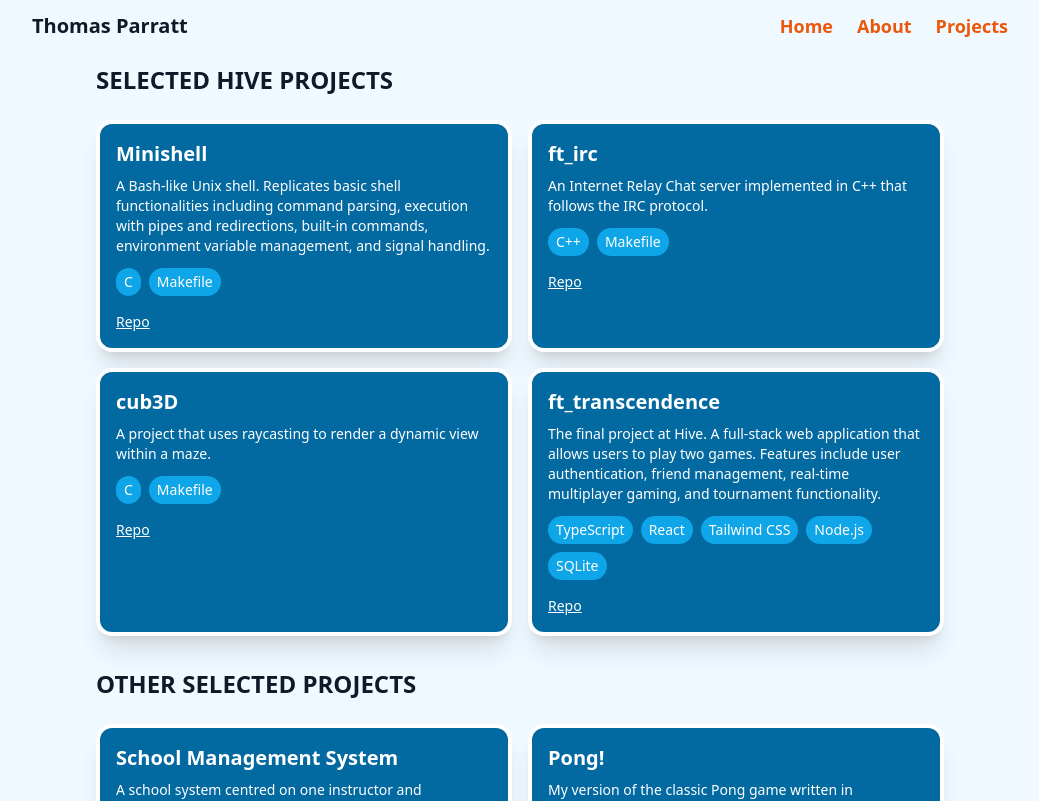
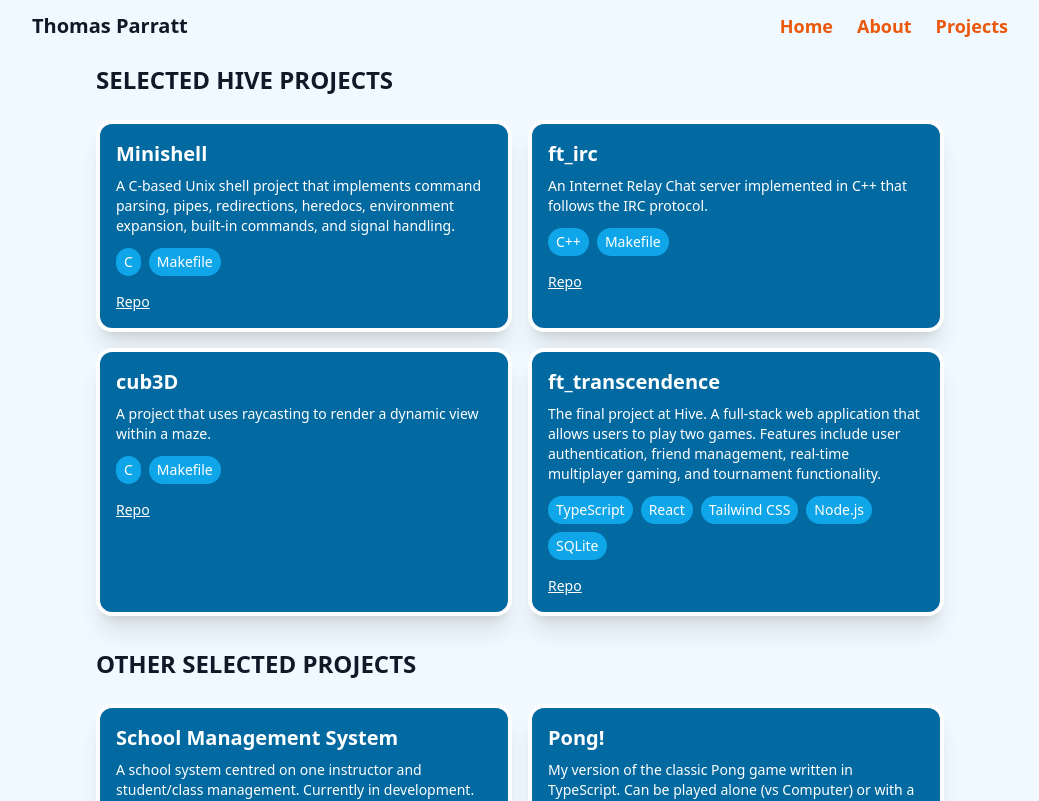
Before and after one commit to ThomasParratt/portfolio, a React (Vite) app: page /#/projects in a window 1280 px wide. Shown: the top 801 px of the page, without its empty margins (120-1159 px from the left). Built offline with nearby package versions, Linux system fonts and the light colour scheme.

Commit message:
updated minishell descriptions

```diff
--- a/src/components/ProjectDetails.jsx
+++ b/src/components/ProjectDetails.jsx
@@ -25,9 +25,8 @@ export default function ProjectDetails() {
                 >
                     <div className="text-orange-600">
                         <h2 className="text-2xl font-extrabold">{p.title}</h2>
-                        <p className="mt-6 font-medium md:text-xl leading-relaxed">
-                            {p.detailed}
-                        </p>
+                        <p className="mt-6 font-medium md:text-xl leading-relaxed">{p.para1}</p>
+                        <p className="mt-6 font-medium md:text-xl leading-relaxed">{p.para2}</p>
                     </div>
                 </article>
             </div>
--- a/src/data/hiveProjects.js
+++ b/src/data/hiveProjects.js
@@ -2,8 +2,9 @@ const hiveProjects = [
     {
         id: 'p1',
         title: 'Minishell',
-        description: 'A Bash-like Unix shell. Replicates basic shell functionalities including command parsing, execution with pipes and redirections, built-in commands, environment variable management, and signal handling.',
-        detailed: 'Minishell is a simplified implementation of a Unix shell written in C. It replicates basic shell functionalities including command parsing, execution with pipes and redirections, built-in commands, environment variable management, and signal handling. This project was developed as part of the 42 school curriculum to deepen understanding of process control, system calls, and memory management in C.',
+        description: 'A C-based Unix shell project that implements command parsing, pipes, redirections, heredocs, environment expansion, built-in commands, and signal handling.',
+        para1: 'Minishell is a from-scratch implementation of a simplified Unix shell written in C. It recreates the core behavior of a real shell, including interactive command input with history, parsing and tokenizing user commands, executing binaries through the system PATH, and managing pipes and redirections. It also supports heredocs, quoted strings, environment-variable expansion, and the $? exit status, while handling built-in commands such as cd, echo, pwd, export, unset, env, and exit. Beyond the visible shell behavior, the project required careful low-level systems work: process management, file descriptor handling, signal control, memory management, and terminal behavior through readline and termios. Minishell was built as part of the 42 curriculum and was a strong exercise in understanding how an operating system executes commands, routes input and output, and coordinates child processes.',
+        para2: 'Beyond the visible shell behavior, the project required careful low-level systems work: process management, file descriptor handling, signal control, memory management, and terminal behavior through readline and termios. Minishell was built as part of the 42 curriculum and was a strong exercise in understanding how an operating system executes commands, routes input and output, and coordinates child processes.',
         tech: ['C', 'Makefile'],
         repo: 'https://github.com/ThomasParratt/minishell'
     },
```
